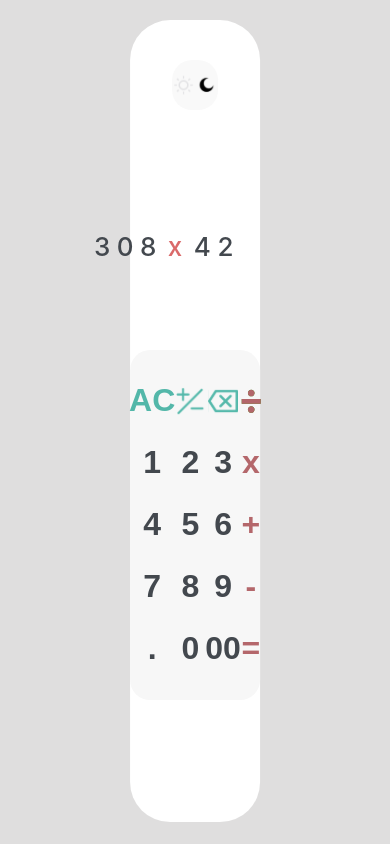
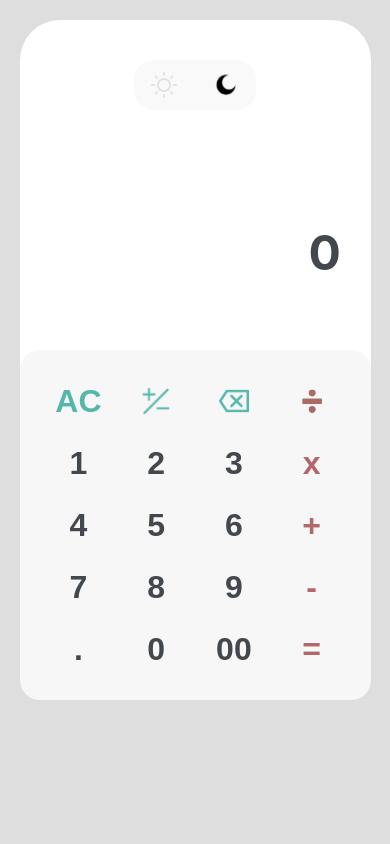
Before and after one commit to Numed/calculator, a React (Create React App) app: page / in a window 390 px wide. Built offline with nearby package versions, Linux system fonts and the light colour scheme.

Commit message:
Fix bug with minus and create responsive design

```diff
--- a/src/components/buttonsSection/ButtonsSection.jsx
+++ b/src/components/buttonsSection/ButtonsSection.jsx
@@ -35,6 +35,11 @@ const Button = styled.button`
   justify-content: center;
   cursor: pointer;
 
+  @media screen and (max-width: 325px) {
+    font-size: 24px;
+    line-height: 32px;
+  }
+
   &.green {
     color: #53b7a9 !important;
   }
@@ -62,52 +67,75 @@ const Icons = styled.img`
 
 const ButtonsSection = () => {
   const [history, setHistory] = useState([]);
-  const { result, prevExpression } = useContext(MyContext);
-  const resultText = result.current;
+  const { result, setResult, setPrevExpression } = useContext(MyContext);
 
   useEffect(() => {
     setExpression();
+    // eslint-disable-next-line
   }, [history]);
 
   const clearAll = () => {
-    result.current.textContent = 0;
-    prevExpression.current.classList.add("hidden");
+    setResult(0);
+    setPrevExpression({});
     history.length = 0;
   };
 
   const setMinus = () => {
-    const textToArray = Array.from(result.current.textContent);
-    if (result.current.textContent.startsWith("-")) {
+    const textToArray = Array.from(result);
+    if (result.startsWith("-")) {
+      history.shift("-").toString().slice(1, 2);
+      setHistory([...history]);
       textToArray.shift("-");
     } else {
+      history.unshift("-").toString().slice(1, 2);
+      setHistory([...history]);
       textToArray.unshift("-");
     }
     const text = textToArray.toString().replace(/,/g, "");
-    result.current.textContent = text;
+    setResult(text);
   };
 
   const removeLastAction = () => {
-    const removeLastAction = result.current.textContent.slice(0, -1);
-    if (result.current.textContent.length !== 1) {
-      result.current.textContent = removeLastAction;
+    const removeLastAction = result.slice(0, -1);
+    if (result.length !== 1) {
+      setResult(removeLastAction);
       history.pop();
-    } else if (result.current.textContent === "-") {
-      result.current.textContent = 0;
+    } else if (result === "-") {
+      setResult(0);
     } else {
-      result.current.textContent = 0;
+      setResult(0);
       history.pop();
     }
   };
 
   const clickHandler = (e) => {
-    if (e !== "00" && result.current.textContent !== 0) {
+    if (e !== "00" && e !== "=") {
       setHistory([...history, e]);
+    }
+    if (e === "=") {
+      if (history.includes("-")) {
+        let splitExpresso = history.toString().replace(/,/g, "").split("-");
+        console.log(splitExpresso);
+        setResult(splitExpresso[0] - splitExpresso[1]);
+        // setHistory([]);
+        setPrevExpression({
+          one: splitExpresso[0],
+          action: "-",
+          two: splitExpresso[1],
+        });
+      }
+      // TODO other operations
     }
   };
 
   const setExpression = () => {
+    if (history.length === 0) {
+      // setResult(0);
+      setPrevExpression({});
+      return;
+    }
     const expression = history.toString().replace(/,/g, "");
-    result.current.textContent = expression;
+    setResult(expression);
   };
 
   return (
@@ -176,6 +204,7 @@ const ButtonsSection = () => {
         <Button
           className="button red"
           onClick={(e) => clickHandler(e.target.value)}
+          value={"+"}
         >
           +
         </Button>
@@ -231,6 +260,7 @@ const ButtonsSection = () => {
         <Button
           className="button red"
           onClick={(e) => clickHandler(e.target.value)}
+          value={"="}
         >
           =
         </Button>
--- a/src/components/calculator/Calculator.jsx
+++ b/src/components/calculator/Calculator.jsx
@@ -1,4 +1,4 @@
-import { useRef } from "react";
+import { useRef, useState } from "react";
 import moonImg from "../../img/themes/moon.svg";
 import sunImg from "../../img/themes/sun.svg";
 import ButtonsSection from "../buttonsSection/ButtonsSection";
@@ -17,11 +17,11 @@ import {
 import { MyContext } from "../context/Context";
 
 const Calculator = () => {
-  const result = useRef(),
-    prevExpression = useRef(),
-    sun = useRef(),
+  const sun = useRef(),
     moon = useRef();
-
+  const [result, setResult] = useState("0");
+  const [preExpression, setPrevExpression] = useState();
+  console.log(preExpression);
   const activeTheme = (e) => {
     if (e.classList.contains("sun")) {
       moon.current.classList.remove("active");
@@ -52,14 +52,16 @@ const Calculator = () => {
           </ThemeInner>
         </ThemeContainer>
         <ResultSection>
-          <PrevExpression ref={prevExpression} className="prev-expression">
-            308<Action>x</Action>42
-          </PrevExpression>
-          <Result className="result" ref={result}>
-            12,936
-          </Result>
+          {preExpression && (
+            <PrevExpression className="prev-expression">
+              {preExpression.one}
+              <Action>{preExpression.action}</Action>
+              {preExpression.two}
+            </PrevExpression>
+          )}
+          <Result className="result">{result}</Result>
         </ResultSection>
-        <MyContext.Provider value={{ prevExpression, result }}>
+        <MyContext.Provider value={{ setResult, result, setPrevExpression }}>
           <ButtonsSection />
         </MyContext.Provider>
       </ContainerInner>
--- a/src/components/calculator/style.jsx
+++ b/src/components/calculator/style.jsx
@@ -7,6 +7,9 @@ export const Container = styled.section`
   width: 100%;
   height: 95vh;
   position: relative;
+  @media screen and (max-width: 950px) {
+    height: 100%;
+  }
 `;
 
 export const ContainerInner = styled.div`
@@ -20,6 +23,22 @@ export const ContainerInner = styled.div`
   height: 100%;
   border-radius: 40px;
   padding-top: 40px;
+
+  @media (max-width: 950px) {
+    width: 50%;
+    position: unset;
+    top: unset;
+    left: unset;
+    transform: unset;
+  }
+
+  @media (max-width: 650px) {
+    width: 70%;
+  }
+
+  @media (max-width: 450px) {
+    width: 90%;
+  }
 `;
 
 export const ThemeContainer = styled.div`
```
